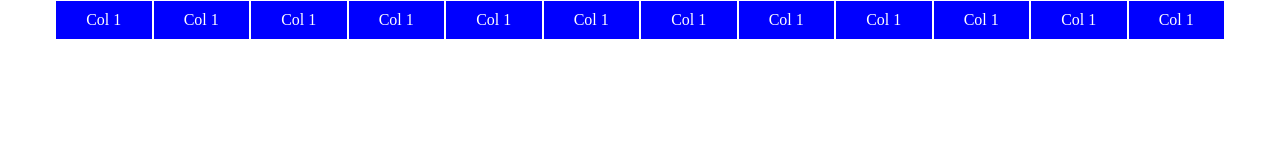
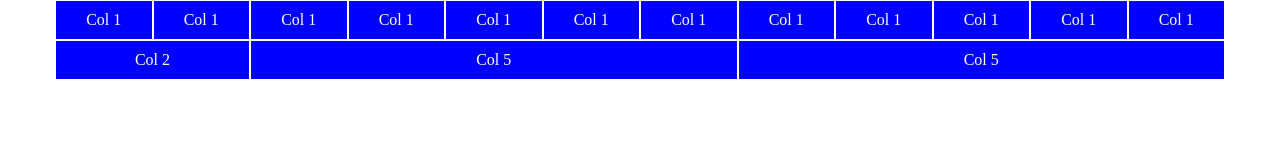
Before and after one commit to Angelo31294/html-css-12bool, a plain HTML site: page index.html in a window 1280 px wide. Drawn offline with Linux system fonts and the light colour scheme.

Commit message:
Agg. 2nd Row

```diff
--- a/index.html
+++ b/index.html
@@ -75,8 +75,28 @@
             <!-- /1st Row -->
 
             <!-- 2nd Row -->
-
+            <div class="container">
+                <div class="row">
+                    <div class="col-2">
+                        <div class="box">
+                            Col 2
+                        </div>
+                    </div>
+                    <div class="col-5">
+                        <div class="box">
+                            Col 5
+                        </div>
+                    </div>
+                    <div class="col-5">
+                        <div class="box">
+                            Col 5
+                        </div>
+                    </div>
+                </div>
+            </div>
             <!-- /2nd Row -->
+            <!-- 3rd Row -->
+            <!-- /3rd Row -->
         </div>
     </body>
 </html>
```
